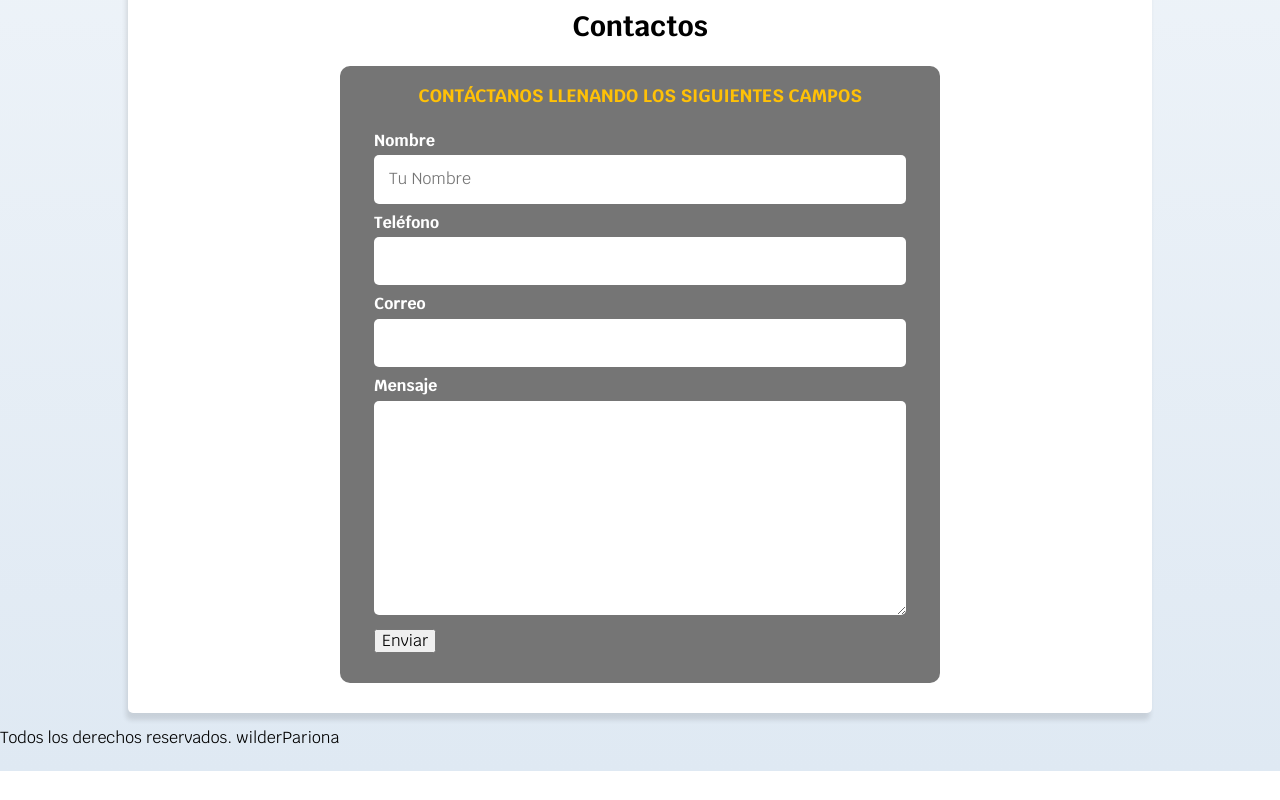
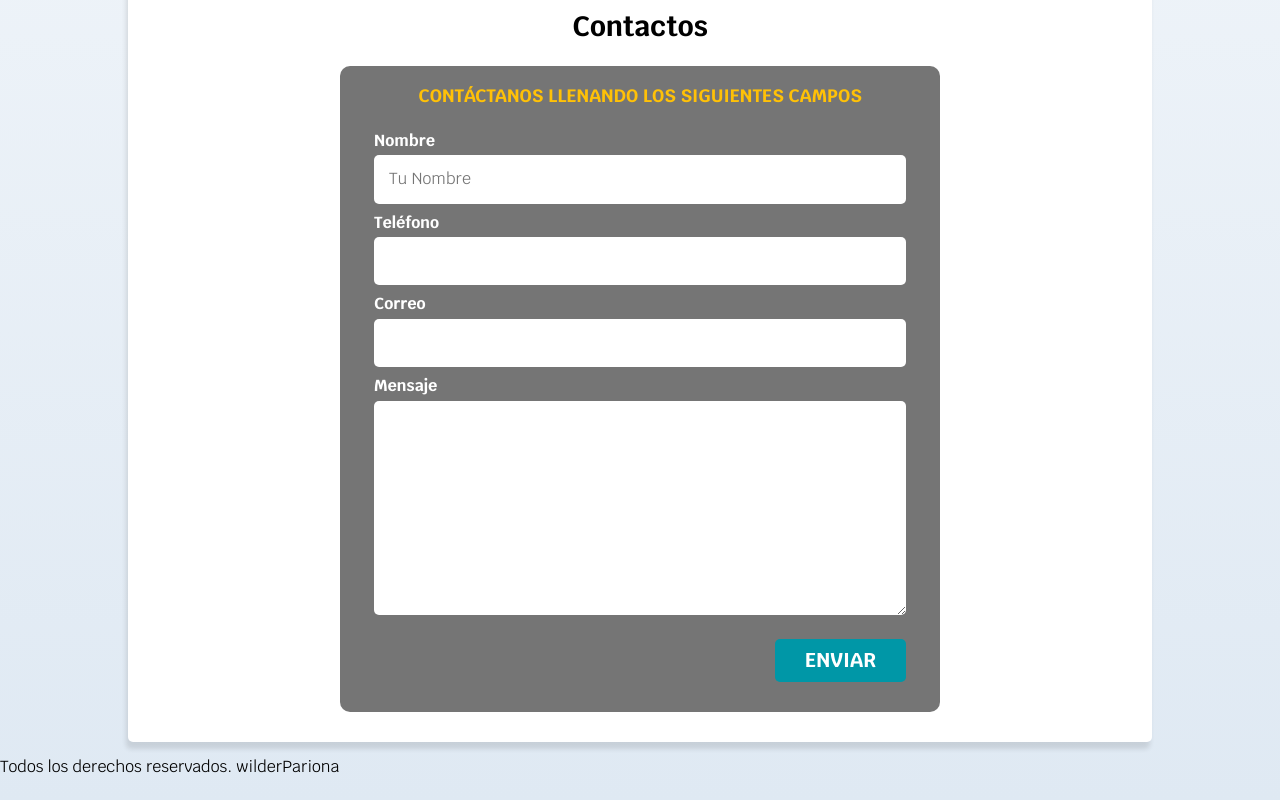
Before and after one commit to JhonWilderParionaVilca/freelancer-vanilla, a plain HTML site: page index.html in a window 1280 px wide. Shown: the part 1082-1882 px from the top of the page. Before the commit the page ends 1853 px from the top, so only its background shows below. Drawn offline with Linux system fonts and the light colour scheme.

Commit message:
💅 inputs styles

```diff
--- a/css/styles.css
+++ b/css/styles.css
@@ -130,6 +130,11 @@ h1,h2,h3{
   text-decoration: none;
   text-align: center;
   width: 90%;
+  border: none;
+ }
+
+ .btn:hover{
+   cursor: pointer;
  }
 
  @media (min-width: 720px) {
@@ -137,6 +142,23 @@ h1,h2,h3{
     width: auto;
   }
  }
+
+ .flex{
+   display: flex;
+ }
+
+  .align-rigth{
+    justify-content: flex-end;
+  }
+ .w-sm-full{
+   width: 100%;
+ }
+
+  @media (min-width: 720px) {
+    .w-sm-full{
+      width: auto;
+    }
+  }
 
  /* SERVICES */
  @media (min-width: 720px) {
--- a/index.html
+++ b/index.html
@@ -143,7 +143,9 @@
           </div>
 
           <!-- diferencia entre inputy button es q input tiene su value en la misma etiqueta -->
-          <input type="submit" value="Enviar">
+          <div class="align-rigth flex">
+            <input class="btn w-sm-full" type="submit" value="Enviar">
+          </div>
 
         </fieldset>
       </form>
```
